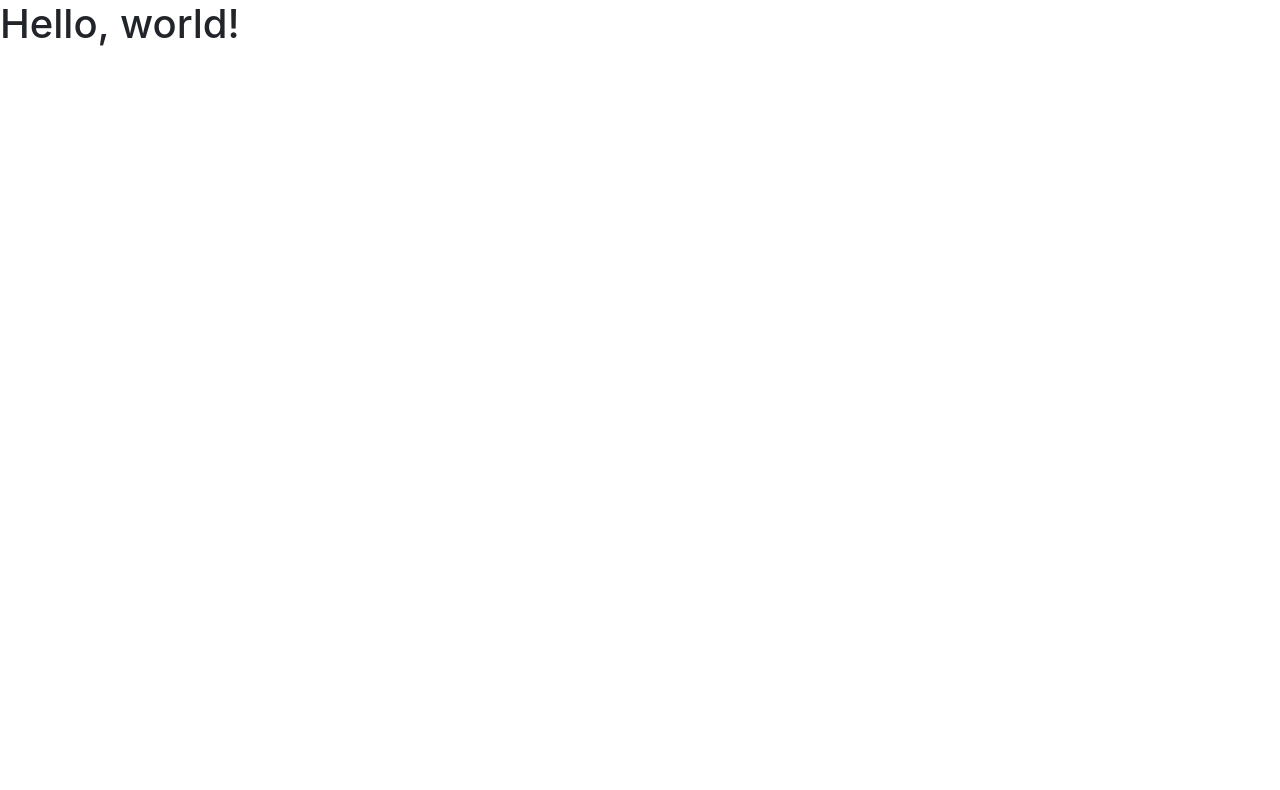
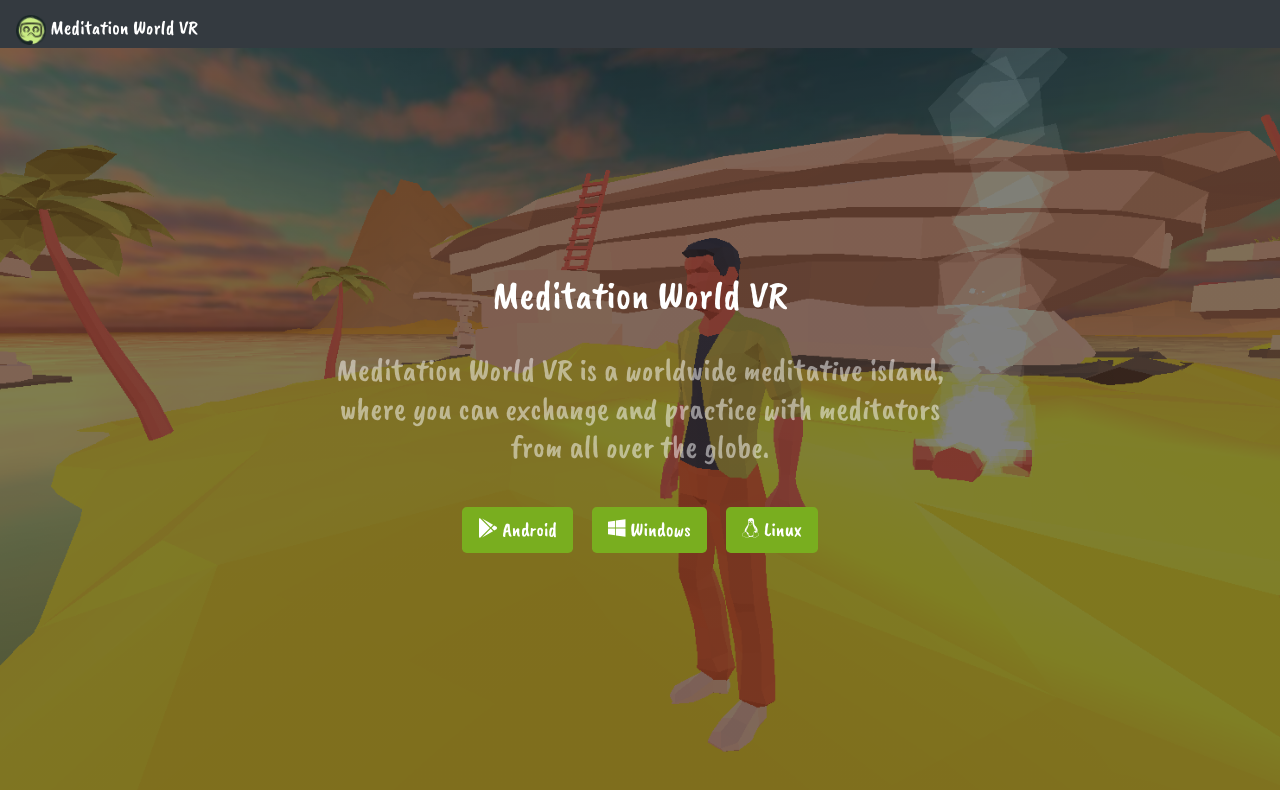
Before and after one commit to StrayEddy/MeditationWorldVR.NET, a plain HTML site: page index.html in a window 1280 px wide. Drawn offline with nearby package versions, Linux system fonts and the light colour scheme.

Commit message:
Fully functional website with download links, game screenshot and game tile + description
Add favicon.ico

use .7z files for downloads, to reduce size

```diff
--- /dev/null
+++ b/index.css
@@ -0,0 +1,48 @@
+.meditation-bkg {
+  background: linear-gradient( rgba(0,0,0,0.5), rgba(0, 0, 0, 0.5) ),url('game-screenshot.png') no-repeat;
+  background-size: auto 100%;
+  background-position: center;
+}
+
+.container {
+  min-height: 94%;
+  max-width: none;
+}
+
+html, body {
+  height: 100%;
+  font-family: 'Caveat Brush', cursive;
+}
+
+.text-white {
+  color: white
+}
+
+.text-white-transparent {
+  color: rgba(255, 255, 255, 0.5);
+}
+
+nav {
+  height: 6%;
+}
+
+.btn-primary {
+  background-color: #79ae1fff;
+}
+
+.btn {
+  border: none;
+}
+
+@media (min-width: 768px) {
+  .row-fluid {
+    width: 50%;
+  }
+}
+
+@media (min-width: 1600px) {
+  .meditation-bkg {
+    background: linear-gradient( rgba(0,0,0,0.5), rgba(0, 0, 0, 0.5) ),url('game-screenshot.png') no-repeat;
+    background-size: 100% 100%;
+  }
+}
--- a/index.html
+++ b/index.html
@@ -1,22 +1,63 @@
-<!doctype html>
+<!DOCTYPE html>
 <html lang="en">
+
   <head>
-    <!-- Required meta tags -->
     <meta charset="utf-8">
     <meta name="viewport" content="width=device-width, initial-scale=1, shrink-to-fit=no">
+    <meta name="description" content="">
+    <meta name="author" content="">
+    <title>Meditation World VR</title>
+    <!-- Bootstrap core CSS -->
+    <link rel="stylesheet" href="https://stackpath.bootstrapcdn.com/bootstrap/4.3.1/css/bootstrap.min.css" integrity="sha384-ggOyR0iXCbMQv3Xipma34MD+dH/1fQ784/j6cY/iJTQUOhcWr7x9JvoRxT2MZw1T" crossorigin="anonymous">
+    <link rel="stylesheet" href="https://fonts.googleapis.com/css2?family=Caveat+Brush&display=swap">
+    <link rel="stylesheet" href="https://cdnjs.cloudflare.com/ajax/libs/font-awesome/5.12.1/css/all.min.css">
+    <link rel="stylesheet" href="index.css">
 
-    <!-- Bootstrap CSS -->
-    <link rel="stylesheet" href="https://stackpath.bootstrapcdn.com/bootstrap/4.3.1/css/bootstrap.min.css" integrity="sha384-ggOyR0iXCbMQv3Xipma34MD+dH/1fQ784/j6cY/iJTQUOhcWr7x9JvoRxT2MZw1T" crossorigin="anonymous">
+    <link rel="icon" href="icon.png">
+  </head>
 
-    <title>Hello, world!</title>
-  </head>
-  <body>
-    <h1>Hello, world!</h1>
+  <body class="text-white">
+    <!-- Image and text -->
+    <nav class="navbar navbar-dark bg-dark">
+      <a class="navbar-brand" href="#">
+        <img src="icon.png" width="30" height="30" class="d-inline-block align-center" alt="">
+        Meditation World VR
+      </a>
+    </nav>
+
+    <div class="container meditation-bkg d-flex justify-content-center align-items-center">
+      <div class="row-fluid text-center">
+        <h1>Meditation World VR</h1>
+
+        </br>
+
+        <h2 class="text-white-transparent"> Meditation World VR is a worldwide meditative island, where you can exchange and practice with meditators from all over the globe.
+        </h2>
+
+        </br>
+
+        <p>
+          <a class="btn btn-lg btn-primary h3 m-2" href="downloads/MeditationWorldVR-android.7z" download>
+            <i class="fab fa-google-play"></i> Android
+          </a>
+          <a class="btn btn-lg btn-primary h3 m-2" href="downloads/MeditationWorldVR-windows.7z" download>
+            <i class="fab fa-windows"></i> Windows
+          </a>
+          <a class="btn btn-lg btn-primary h3 m-2" href="downloads/MeditationWorldVR-linux.7z" download>
+            <i class="fab fa-linux"></i> Linux
+          </a>
+        </p>
+
+      </div>
+    </div>
 
     <!-- Optional JavaScript -->
     <!-- jQuery first, then Popper.js, then Bootstrap JS -->
     <script src="https://code.jquery.com/jquery-3.3.1.slim.min.js" integrity="sha384-q8i/X+965DzO0rT7abK41JStQIAqVgRVzpbzo5smXKp4YfRvH+8abtTE1Pi6jizo" crossorigin="anonymous"></script>
     <script src="https://cdnjs.cloudflare.com/ajax/libs/popper.js/1.14.7/umd/popper.min.js" integrity="sha384-UO2eT0CpHqdSJQ6hJty5KVphtPhzWj9WO1clHTMGa3JDZwrnQq4sF86dIHNDz0W1" crossorigin="anonymous"></script>
     <script src="https://stackpath.bootstrapcdn.com/bootstrap/4.3.1/js/bootstrap.min.js" integrity="sha384-JjSmVgyd0p3pXB1rRibZUAYoIIy6OrQ6VrjIEaFf/nJGzIxFDsf4x0xIM+B07jRM" crossorigin="anonymous"></script>
+    <script src="https://cdnjs.cloudflare.com/ajax/libs/font-awesome/5.12.1/js/all.min.js"></script>
+    <script src="index.js"></script>
   </body>
+
 </html>
--- /dev/null
+++ b/index.js
@@ -0,0 +1,7 @@
+$(document).ready(function(){
+    $('.collapse').on('show.bs.collapse', function () {
+        $('.collapse.show').each(function(){
+            $(this).collapse('hide');
+        });
+    });
+});
```
Also changed, not shown: favicon.ico (added), game-screenshot.png (added), icon.png (added), 4 other files.
